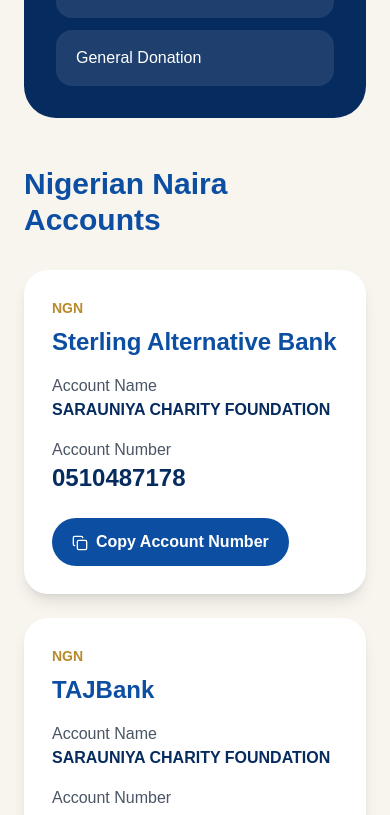
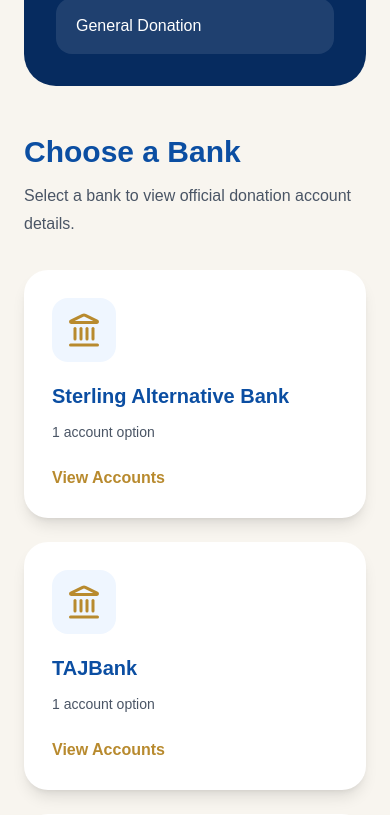
Before and after one commit to YUSUFUMARWALI/sarauniya-foundation, a Next.js app: page /donate in a window 390 px wide. Shown: the part 1166-1981 px from the top of the page. Built offline with nearby package versions, Linux system fonts and the light colour scheme.

Commit message:
Add donation bank modal view

```diff
--- a/app/donate/page.tsx
+++ b/app/donate/page.tsx
@@ -1,9 +1,18 @@
 "use client";
 
+import { useState } from "react";
 import Link from "next/link";
 import { bankAccounts } from "@/data/banks";
 import { contact } from "@/data/contact";
-import { Copy, HeartHandshake, ShieldCheck, QrCode, MessageCircle } from "lucide-react";
+import {
+  Copy,
+  HeartHandshake,
+  Landmark,
+  MessageCircle,
+  QrCode,
+  ShieldCheck,
+  X,
+} from "lucide-react";
 
 const categories = [
   "Water Projects",
@@ -18,13 +27,20 @@
 ];
 
 export default function DonatePage() {
+  const [selectedBank, setSelectedBank] = useState<string | null>(null);
+
   const copyText = async (text: string) => {
     await navigator.clipboard.writeText(text);
     alert("Copied successfully");
   };
 
-  const ngnAccounts = bankAccounts.filter((item) => item.currency === "NGN");
-  const usdAccounts = bankAccounts.filter((item) => item.currency === "USD");
+  const grouped = bankAccounts.reduce((acc, account) => {
+    if (!acc[account.bank]) acc[account.bank] = [];
+    acc[account.bank].push(account);
+    return acc;
+  }, {} as Record<string, typeof bankAccounts>);
+
+  const selectedAccounts = selectedBank ? grouped[selectedBank] : [];
 
   return (
     <main className="min-h-screen bg-[#f8f5ef] px-6 py-12 text-[#062B5F] md:px-16 lg:px-24">
@@ -43,8 +59,7 @@
 
         <p className="mt-6 max-w-3xl text-lg leading-8 text-gray-700">
           Your support helps provide clean water, healthcare, education,
-          emergency relief, women and youth empowerment, orphan care and
-          humanitarian assistance to vulnerable communities.
+          emergency relief, empowerment, orphan care and humanitarian assistance.
         </p>
 
         <section className="mt-12 rounded-[2rem] bg-[#062B5F] p-8 text-white">
@@ -62,54 +77,37 @@
 
         <section className="mt-12">
           <h2 className="text-3xl font-bold text-[#0B4EA2]">
-            Nigerian Naira Accounts
+            Choose a Bank
           </h2>
 
-          <div className="mt-8 grid gap-6 md:grid-cols-2">
-            {ngnAccounts.map((account) => (
-              <div key={account.accountNumber} className="rounded-3xl bg-white p-7 shadow-lg">
-                <p className="text-sm font-semibold text-[#B88A2E]">{account.currency}</p>
-                <h3 className="mt-2 text-2xl font-bold text-[#0B4EA2]">{account.bank}</h3>
-                <p className="mt-4 text-gray-600">Account Name</p>
-                <p className="font-bold">{account.accountName}</p>
-                <p className="mt-4 text-gray-600">Account Number</p>
-                <p className="text-2xl font-bold">{account.accountNumber}</p>
+          <p className="mt-3 max-w-2xl leading-7 text-gray-600">
+            Select a bank to view official donation account details.
+          </p>
 
-                <button
-                  onClick={() => copyText(account.accountNumber)}
-                  className="mt-6 rounded-full bg-[#0B4EA2] px-5 py-3 font-semibold text-white"
-                >
-                  <Copy className="mr-2 inline h-4 w-4" />
-                  Copy Account Number
-                </button>
-              </div>
-            ))}
-          </div>
-        </section>
+          <div className="mt-8 grid gap-6 md:grid-cols-2 xl:grid-cols-4">
+            {Object.keys(grouped).map((bank) => (
+              <button
+                key={bank}
+                onClick={() => setSelectedBank(bank)}
+                className="rounded-3xl bg-white p-7 text-left shadow-lg transition hover:-translate-y-1 hover:shadow-2xl"
+              >
+                <div className="flex h-16 w-16 items-center justify-center rounded-2xl bg-blue-50">
+                  <Landmark className="h-9 w-9 text-[#B88A2E]" />
+                </div>
 
-        <section className="mt-12">
-          <h2 className="text-3xl font-bold text-[#0B4EA2]">
-            US Dollar Accounts
-          </h2>
+                <h3 className="mt-5 text-xl font-bold text-[#0B4EA2]">
+                  {bank}
+                </h3>
 
-          <div className="mt-8 grid gap-6 md:grid-cols-2">
-            {usdAccounts.map((account) => (
-              <div key={account.accountNumber} className="rounded-3xl bg-white p-7 shadow-lg">
-                <p className="text-sm font-semibold text-[#B88A2E]">{account.currency}</p>
-                <h3 className="mt-2 text-2xl font-bold text-[#0B4EA2]">{account.bank}</h3>
-                <p className="mt-4 text-gray-600">Account Name</p>
-                <p className="font-bold">{account.accountName}</p>
-                <p className="mt-4 text-gray-600">Account Number</p>
-                <p className="text-2xl font-bold">{account.accountNumber}</p>
+                <p className="mt-3 text-sm text-gray-600">
+                  {grouped[bank].length} account option
+                  {grouped[bank].length > 1 ? "s" : ""}
+                </p>
 
-                <button
-                  onClick={() => copyText(account.accountNumber)}
-                  className="mt-6 rounded-full bg-[#B88A2E] px-5 py-3 font-semibold text-white"
-                >
-                  <Copy className="mr-2 inline h-4 w-4" />
-                  Copy Account Number
-                </button>
-              </div>
+                <span className="mt-6 inline-block font-semibold text-[#B88A2E]">
+                  View Accounts
+                </span>
+              </button>
             ))}
           </div>
         </section>
@@ -121,8 +119,8 @@
               QR Code Donations
             </h2>
             <p className="mt-4 leading-8 text-gray-600">
-              Branded NGN and USD QR codes will be added here once the official
-              payment QR details are confirmed.
+              Branded NGN and USD QR codes will be added once official payment
+              QR details are confirmed.
             </p>
             <div className="mt-6 flex h-48 items-center justify-center rounded-3xl bg-blue-50 text-gray-500">
               QR Code Placeholder
@@ -149,6 +147,61 @@
           </div>
         </section>
       </div>
+
+      {selectedBank && (
+        <div className="fixed inset-0 z-[100] flex items-center justify-center bg-black/60 px-4">
+          <div className="max-h-[90vh] w-full max-w-2xl overflow-y-auto rounded-[2rem] bg-white p-8 shadow-2xl">
+            <div className="flex items-start justify-between gap-4">
+              <div>
+                <p className="text-sm font-semibold uppercase tracking-[0.25em] text-[#B88A2E]">
+                  Official Account
+                </p>
+                <h2 className="mt-2 text-3xl font-bold text-[#0B4EA2]">
+                  {selectedBank}
+                </h2>
+              </div>
+
+              <button
+                onClick={() => setSelectedBank(null)}
+                className="rounded-full bg-blue-50 p-3 text-[#0B4EA2]"
+              >
+                <X className="h-5 w-5" />
+              </button>
+            </div>
+
+            <div className="mt-8 grid gap-5">
+              {selectedAccounts.map((account) => (
+                <div
+                  key={account.accountNumber}
+                  className="rounded-3xl border border-blue-100 bg-[#f8f5ef] p-6"
+                >
+                  <p className="text-sm font-semibold text-[#B88A2E]">
+                    {account.currency}
+                  </p>
+
+                  <p className="mt-4 text-sm text-gray-600">Account Name</p>
+                  <p className="font-bold text-[#062B5F]">
+                    {account.accountName}
+                  </p>
+
+                  <p className="mt-4 text-sm text-gray-600">Account Number</p>
+                  <p className="text-3xl font-bold text-[#0B4EA2]">
+                    {account.accountNumber}
+                  </p>
+
+                  <button
+                    onClick={() => copyText(account.accountNumber)}
+                    className="mt-5 rounded-full bg-[#0B4EA2] px-5 py-3 font-semibold text-white"
+                  >
+                    <Copy className="mr-2 inline h-4 w-4" />
+                    Copy Account Number
+                  </button>
+                </div>
+              ))}
+            </div>
+          </div>
+        </div>
+      )}
     </main>
   );
 }
```
